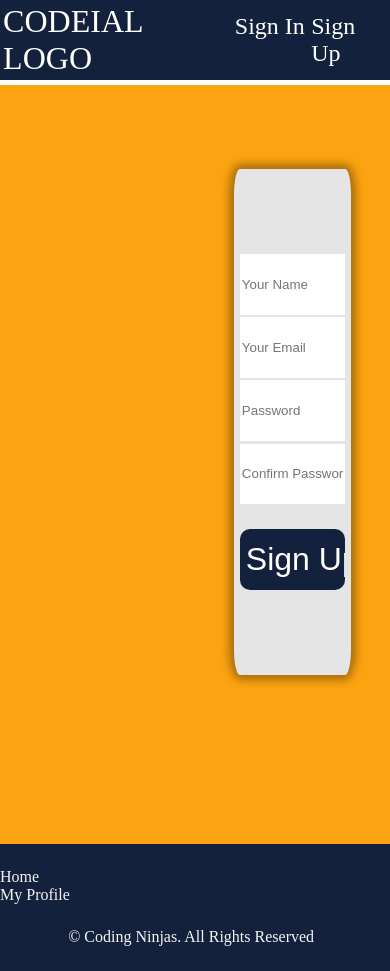
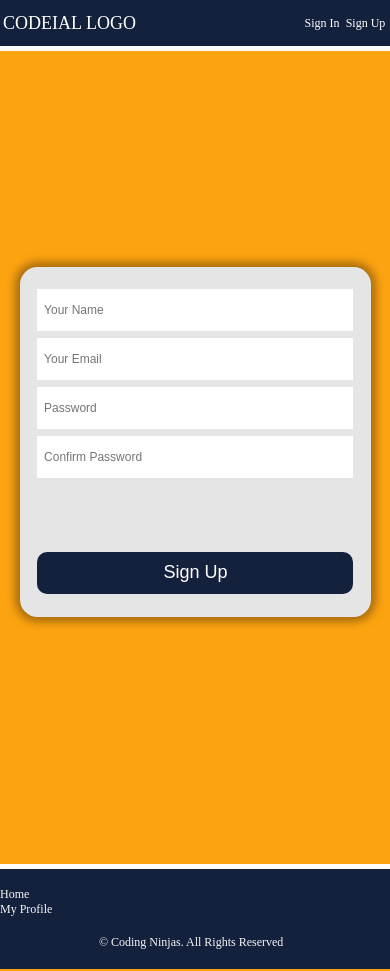
Before and after one commit to 2Harman4/Codeial, a Node server app: page /users/sign-up in a window 390 px wide. Run offline with Node 20, Linux system fonts and the light colour scheme; some libraries are stand-ins or nearby versions.

Commit message:
implement media queries

```diff
--- a/assets/css/footer.css
+++ b/assets/css/footer.css
@@ -6,8 +6,10 @@ footer {
   flex-direction: column;
   justify-content: space-evenly;
   width: 100%;
+  height: 100px;
   position: relative;
-  z-index: 100; }
+  z-index: 100;
+  border-top: 5px solid white; }
   footer a {
     color: inherit;
     text-decoration: none; }
--- a/assets/css/header.css
+++ b/assets/css/header.css
@@ -1,10 +1,12 @@
 header {
   display: flex;
   justify-content: space-between;
+  align-items: center;
   background-color: #14213d;
   position: fixed;
   z-index: 100;
   width: 100%;
+  height: 40px;
   padding: 0.8%;
   border-bottom: 5px solid white; }
   header #logo {
@@ -18,11 +20,13 @@ header {
     align-items: center;
     padding-right: 2%; }
     header ul li {
-      font-size: 1.5rem;
+      font-size: 1rem;
       color: white;
       transition: background-color ease-in-out .3s; }
+      header ul li .fa-user-tie {
+        font-size: 2rem; }
     header ul li:hover {
-      background-color: #fca311; }
+      color: #fca311; }
   header a {
     color: inherit;
     text-decoration: none; }
--- a/assets/css/layout.css
+++ b/assets/css/layout.css
@@ -4,8 +4,12 @@ html {
 body {
   margin: 0; }
   body #layout-main {
-    height: 100%;
+    min-height: 100%;
+    width: 100%;
+    padding-top: 5%;
     display: flex;
+    flex-direction: row;
+    flex-wrap: wrap;
     justify-content: space-evenly;
     align-items: center;
     position: relative;
--- /dev/null
+++ b/assets/css/media_queries.css
@@ -0,0 +1,30 @@
+/* for laptops 1024px or less width */
+@media only screen and (max-width: 1024px) {
+  html {
+    font-size: 14px; }
+  body #layout-main .website-info {
+    width: 450px;
+    height: 405px;
+    margin: 3%; }
+  body #layout-main .sign-in-up-box {
+    width: 380px;
+    height: 405px;
+    margin: 3%; } }
+
+/* If the screen size is TABLETS 768px or less,*/
+@media only screen and (max-width: 768px) {
+  html {
+    font-size: 12px; }
+  body #layout-main .website-info {
+    height: 350px;
+    margin: 7%; }
+  body #layout-main .sign-in-up-box {
+    height: 350px;
+    margin: 5%; } }
+
+/* for large mobile screens or less ,*/
+@media only screen and (max-width: 425px) {
+  body header #logo {
+    font-size: 1.5rem; }
+  body #layout-main .website-info {
+    display: none; } }
--- a/assets/css/sign_in_up.css
+++ b/assets/css/sign_in_up.css
@@ -1,13 +1,21 @@
 .website-info {
-  width: 40%; }
+  height: 450px;
+  width: 500px;
+  margin: 1%;
+  border: white 5px solid;
+  color: black;
+  font-size: 3rem;
+  display: flex;
+  justify-content: center;
+  align-items: center; }
 
 .sign-in-up-box {
-  width: 30%;
-  height: 60%;
+  width: 400px;
+  height: 450px;
   border-radius: 5%;
   background-color: #e5e5e5;
   box-shadow: #a86d0d 0px 0px 8px 5px;
-  transition: all .5s linear; }
+  margin: 1%; }
   .sign-in-up-box form {
     width: 100%;
     height: 100%;
@@ -21,7 +29,8 @@
       height: 12%;
       margin: 1% 0%;
       border: none;
-      transition: all .5s linear; }
+      font-size: 1rem;
+      padding-left: 2%; }
     .sign-in-up-box form input:hover {
       cursor: pointer;
       box-shadow: grey 1px 1px 4px 2px;
@@ -32,7 +41,7 @@
     .sign-in-up-box form :last-child {
       background-color: #14213d;
       color: white;
-      font-size: 2rem;
+      font-size: 1.5rem;
       border: none;
       border-radius: 10px;
       margin-top: 20%; }
--- a/assets/scss/footer.scss
+++ b/assets/scss/footer.scss
@@ -1,6 +1,7 @@
 //variables
 $footer-color: #14213d;
 $footer-text-color : whitesmoke;
+$footer-height: 100px;
 
 footer{
     height: 15vh;
@@ -10,8 +11,10 @@ footer{
     flex-direction: column;
     justify-content: space-evenly;
     width: 100%;
+    height: $footer-height;
     position: relative;
     z-index: 100;
+    border-top: 5px solid white;
 
     a{
         color: inherit;
--- a/assets/scss/header.scss
+++ b/assets/scss/header.scss
@@ -1,17 +1,21 @@
 // variables
 $header-color: #14213d;
-$header-font-size: 1.5rem;
+$header-font-size: 1rem;
 $header-text-color:white;
 $header-padding: .8%;
+$header-height: 40px;
 
 header{
 
     display: flex;
     justify-content: space-between;
+    align-items: center;
     background-color: $header-color;
     position: fixed;
     z-index: 100;
     width: 100%;
+    height: $header-height;
+    // min-height: $header-min-height;
     padding: $header-padding;
     border-bottom: 5px solid white;
 
@@ -32,10 +36,14 @@ header{
             font-size: $header-font-size;
             color: $header-text-color;
             transition: background-color ease-in-out .3s;
+
+            .fa-user-tie{
+                font-size: 2rem;
+            }
         }
 
         li:hover {
-           background-color: #fca311;
+           color: #fca311;
         }
     }
 
--- a/assets/scss/layout.scss
+++ b/assets/scss/layout.scss
@@ -12,13 +12,19 @@ body{
 
     //body is variable
     #layout-main{
-        height: 100%;
+        min-height: 100%;
+        width: 100%;
+
+        padding-top: 5%;
+
         display: flex;
+        flex-direction: row;
+        flex-wrap: wrap;
         justify-content: space-evenly;
         align-items: center;
+
         position: relative;
         z-index: 50;
         background-color: $main-background-color;
-
     }
 }
--- /dev/null
+++ b/assets/scss/media_queries.scss
@@ -0,0 +1,81 @@
+//for laptops L 1440px created orginally
+
+/* for laptops 1024px or less width */
+@media only screen and (max-width: 1024px) {
+    html {
+      font-size: 14px;
+    }
+
+    body{
+
+        #layout-main{
+
+            .website-info{
+                width: 450px;
+                height: 405px;
+                margin: 3%;
+
+            }
+
+            .sign-in-up-box{
+
+                width: 380px ;
+                height: 405px ;
+                margin: 3%;
+            }
+
+
+        }
+
+    }
+}
+
+  /* If the screen size is TABLETS 768px or less,*/
+  @media only screen and (max-width: 768px) {
+    html {
+      font-size: 12px;
+    }
+
+    body{
+
+        #layout-main{
+
+            .website-info{
+                height: 350px;
+                margin: 7%;
+
+            }
+
+            .sign-in-up-box{
+
+                height: 350px ;
+                margin: 5%;
+            }
+
+
+        }
+
+    }
+  }
+
+/* for large mobile screens or less ,*/
+@media only screen and (max-width: 425px) {
+    body{
+
+        header{
+
+            #logo{
+                font-size: 1.5rem;
+            }
+        }
+
+        #layout-main{
+
+            .website-info{
+
+                display: none;
+            }
+        }
+    }
+
+}
--- a/assets/scss/sign_in_up.scss
+++ b/assets/scss/sign_in_up.scss
@@ -1,22 +1,46 @@
 //variables
+$website-info-font-size:3rem;
+
+$website-info-width: 500px;
+$website-info-height: 450px;
+
+
 $box-color: #e5e5e5;
-$button-color: #14213d;
+$sign-button-color: #14213d;
+$box-width:400px;
+$box-height: 450px;
+$input-font-size:1rem;
+$submit-font-size:1.5rem;
 
 
 //to be made
 .website-info{
-    width: 40%;
+
+    height: $website-info-height;
+    width: $website-info-width;
+
+    margin:1%;
+
+    border: white 5px solid;
+    color: black;
+    font-size: $website-info-font-size;
+
+    display: flex;
+    justify-content: center;
+    align-items: center;
 }
 
 //the whole container
 .sign-in-up-box{
 
-    width: 30%;
-    height: 60%;
+    width: $box-width;
+    height: $box-height;
     border-radius: 5%;
     background-color: $box-color;
     box-shadow: #a86d0d 0px 0px 8px 5px;
-    transition: all .5s linear;
+    margin: 1%;
+
+
 
     //form can be sign up or sign
     form{
@@ -34,7 +58,9 @@ $button-color: #14213d;
             height: 12%;
             margin: 1% 0%;
             border: none;
-            transition: all .5s linear;
+            font-size: $input-font-size;
+            padding-left: 2%;
+
         }
         //giving shadow effect on hover
         input:hover{
@@ -49,9 +75,9 @@ $button-color: #14213d;
         }
         //last child is submit button
         :last-child{
-            background-color: $button-color;
+            background-color: $sign-button-color;
             color: white;
-            font-size: 2rem;
+            font-size: $submit-font-size;
             border: none;
             border-radius: 10px;
             margin-top: 20%;
--- a/assets/scss/user_profile.scss
+++ b/assets/scss/user_profile.scss
@@ -1,8 +1,9 @@
 #profile-section{
-    height: 80%;
+    height: 100%;
     width: 60%;
     background-color: white;
-    padding-top: 20%;
     text-align: center;
     transition: all 1s ease-in-out;
+    position: relative;
+
 }
--- a/controllers/users_controller.js
+++ b/controllers/users_controller.js
@@ -70,7 +70,7 @@ module.exports.create = function (req,res){
 
 //sign in and create a session for the user
 module.exports.createSession = function(req,res){
-    return res.redirect('/');
+    return res.redirect('/users/profile');
 }
 
 //sign out and destroy the session
--- a/views/_header.ejs
+++ b/views/_header.ejs
@@ -6,21 +6,21 @@
         <% if (locals.user){ %>
             <li>
                 <a href="/users/profile">
-                    <%= user.name %> &nbsp; &nbsp;
+                    <i class="fas fa-user-tie"></i> &nbsp;
                 </a>
             </li>
 
             <li>
-                <a href="/users/sign-out">Sign Out &nbsp;</a>
+                <a href="/users/sign-out">Sign Out </a>
             </li>
         <%} else {%>
             <!-- if user data isn't present in locals -->
             <li>
-                <a href="/users/sign-In">Sign In &nbsp; &nbsp;</a>
+                <a href="/users/sign-In">Sign In &nbsp; </a>
             </li>
 
             <li>
-                <a href="/users/sign-up">Sign Up &nbsp;</a>
+                <a href="/users/sign-up">Sign Up</a>
             </li>
         <%}%>
     </ul>
--- /dev/null
+++ b/views/_highlight.ejs
@@ -0,0 +1,3 @@
+<span>
+    CODEIAL >>>>>>>>
+</span>
--- a/views/layout.ejs
+++ b/views/layout.ejs
@@ -1,14 +1,19 @@
 <html>
     <head>
+        <meta charset="utf-8" name="viewport" content="width=device-width, initial-scale=1.0">
         <title>
             <%= title %>
         </title>
 
         <!-- STYLES -->
         <link rel="stylesheet" href="/css/layout.css">
+        <link rel="stylesheet" href="/css/media_queries.css">
         <!-- styles for header and footer -->
         <link rel="stylesheet" href="/css/header.css">
         <link rel="stylesheet" href="/css/footer.css">
+
+        <!-- font awesome -->
+        <link rel="stylesheet" href="https://use.fontawesome.com/releases/v5.15.3/css/all.css" integrity="sha384-SZXxX4whJ79/gErwcOYf+zWLeJdY/qpuqC4cAa9rOGUstPomtqpuNWT9wdPEn2fk" crossorigin="anonymous">
 
         <!-- extract styling from subpage -->
         <%- style %>
--- a/views/user_sign_in.ejs
+++ b/views/user_sign_in.ejs
@@ -1,7 +1,7 @@
 <link rel="stylesheet" href="/css/sign_in_up.css">
 
 <section class="website-info">
-    <!-- later -->
+    <%- include('./_highlight') %>
 </section>
 
 <section class="sign-in-up-box">
--- a/views/user_sign_up.ejs
+++ b/views/user_sign_up.ejs
@@ -1,7 +1,7 @@
 <link rel="stylesheet" href="/css/sign_in_up.css">
 
 <section class="website-info">
-    <!-- later -->
+    <%- include('./_highlight') %>
 </section>
 
 <section class="sign-in-up-box">
```
Also changed, not shown: assets/css/user_profile.css (+3 -5 lines).
